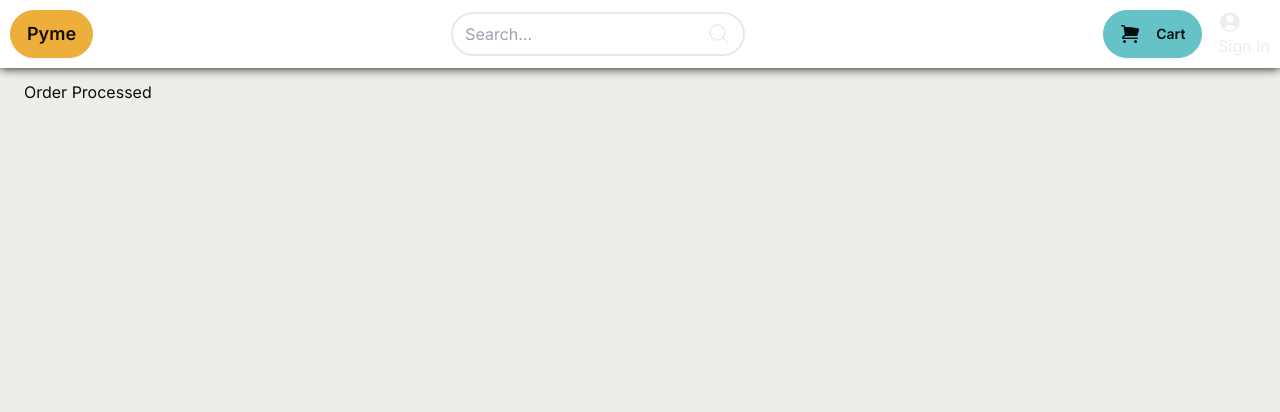
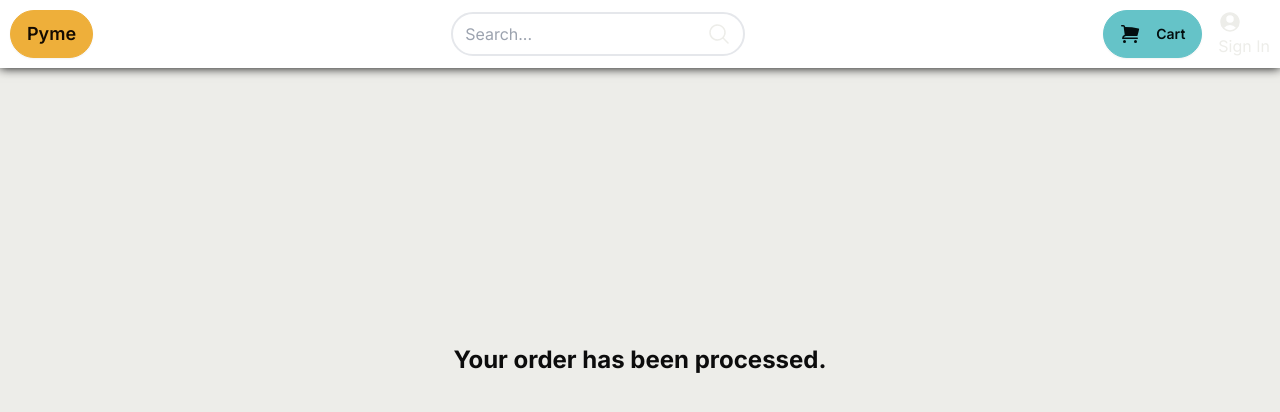
Before and after one commit to ValentinaValverde/Pyme, a Next.js app: page /shop/process_order in a window 1280 px wide. Shown: the top 412 px of the page. Built offline with nearby package versions, Linux system fonts and the light colour scheme; no server answers; the database is empty.

Commit message:
Changed text, syle and location of message

```diff
--- a/app/shop/process_order/page.tsx
+++ b/app/shop/process_order/page.tsx
@@ -15,7 +15,33 @@ const ProcessOrderPage = () => {
     processOrder()
   }, [])
 
-	return loading ? <div>Processing Order...</div> : <div>Order Processed</div>
+  return loading ? (
+    <div
+      style={{
+        display: 'flex',
+        justifyContent: 'center',
+        alignItems: 'center',
+        height: '70vh',
+        fontSize: '24px',
+        fontWeight: 'bold',
+      }}
+    >
+      Processing Order...
+    </div>
+  ) : (
+    <div
+      style={{
+        display: 'flex',
+        justifyContent: 'center',
+        alignItems: 'center',
+        height: '70vh',
+        fontSize: '24px',
+        fontWeight: 'bold',
+      }}
+    >
+      Your order has been processed.
+    </div>
+  )
 }
 
 export default ProcessOrderPage
```
Lines whose indentation alone changed are shown as unchanged.
